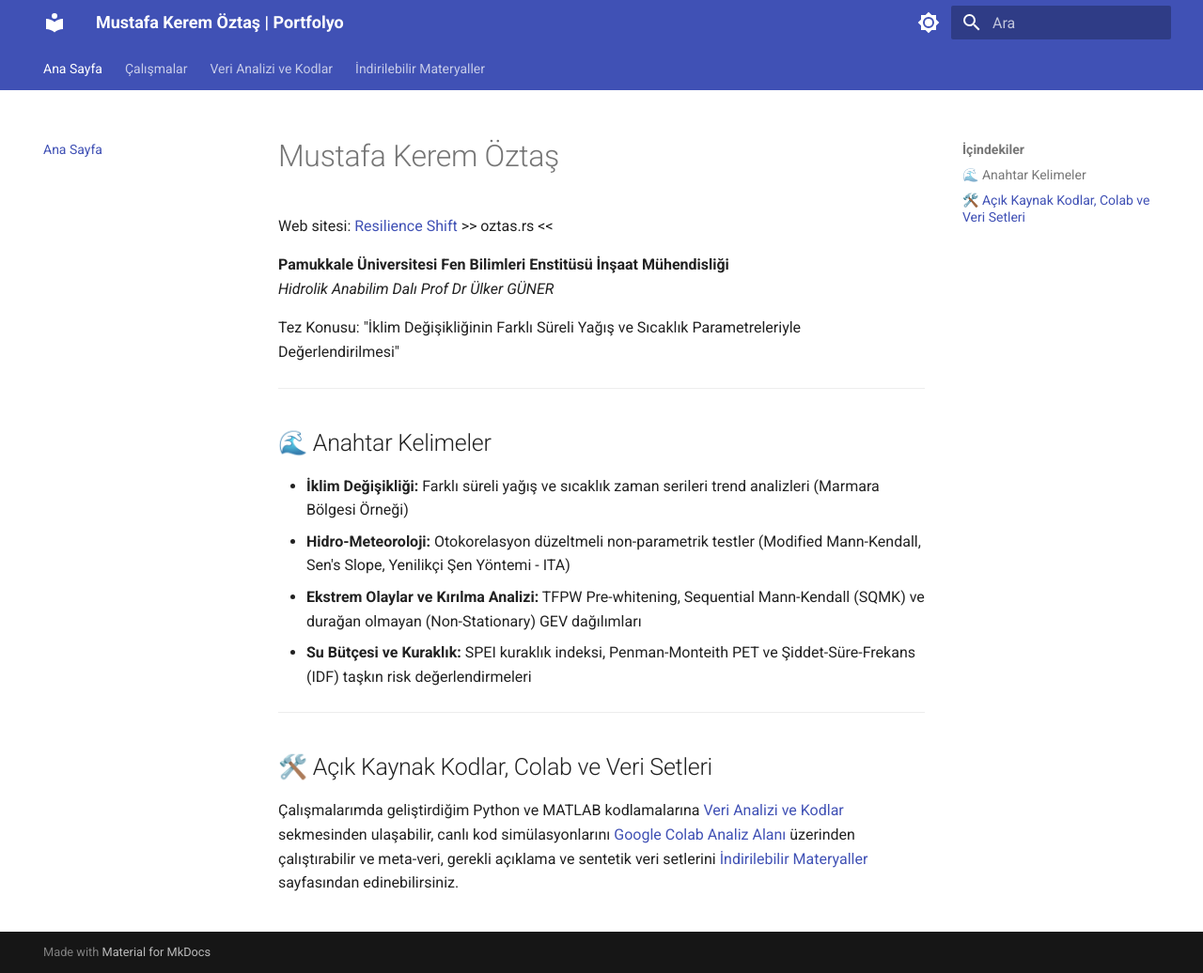
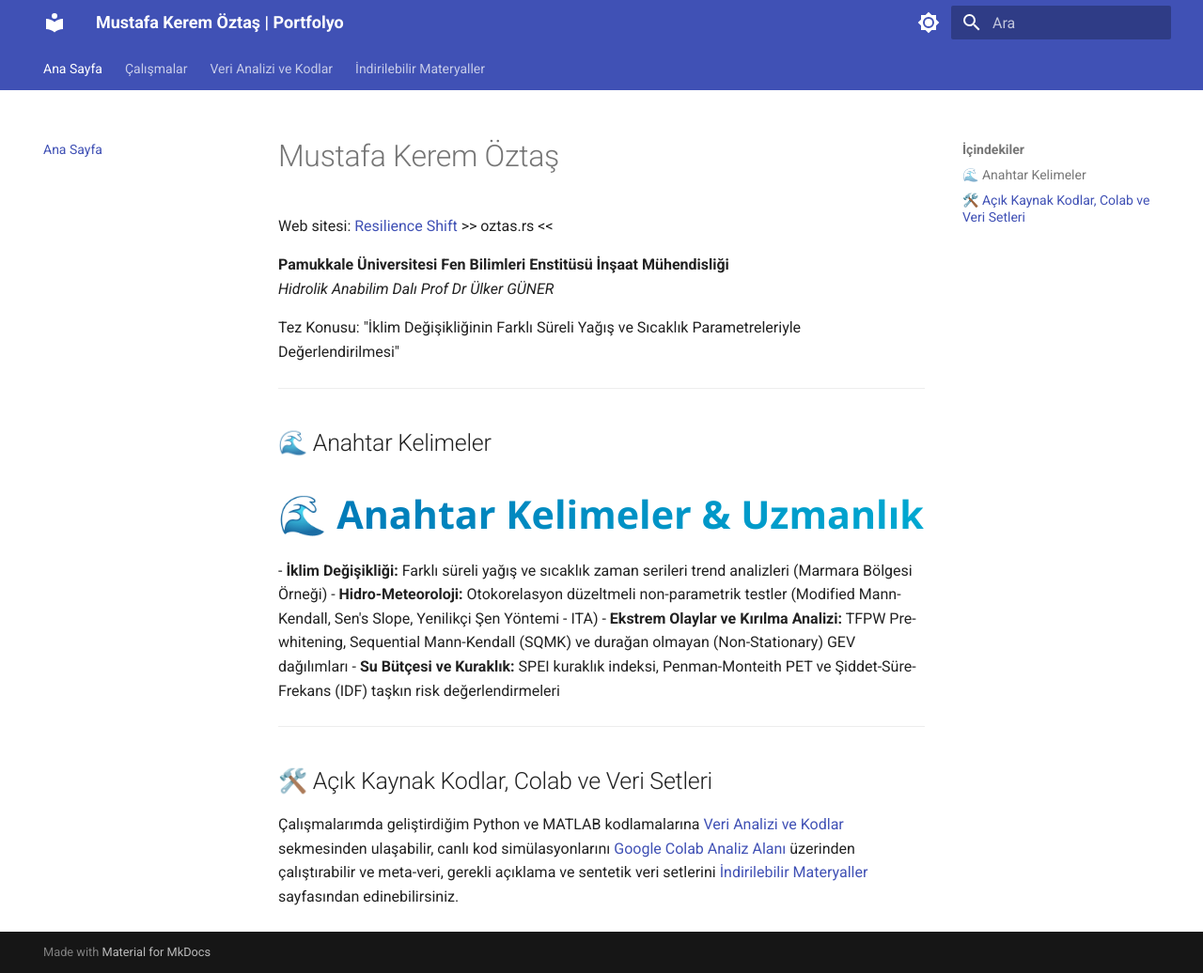
Before and after one commit to mkoztas/mkoztas.github.io, an MkDocs documentation site: the page built from docs/index.md, in a window 1280 px wide and 1036 px high. Shown: the whole window at 94% size. Built offline with MkDocs 1.6.1 and Material for MkDocs 9.7.7, drawn with Linux system fonts in a browser that asks for light colours.

Commit message:
Update index.md

```diff
--- a/docs/index.md
+++ b/docs/index.md
@@ -17,7 +17,17 @@ Tez Konusu: "İklim Değişikliğinin Farklı Süreli Yağış ve Sıcaklık Par
 -->
 ---
 ## 🌊 Anahtar Kelimeler
-
+<svg xmlns="http://www.w3.org/2000/svg" viewBox="0 0 500 60" width="100%" height="60">
+  <defs>
+    <linearGradient id="grad1" x1="0%" y1="0%" x2="100%" y2="0%">
+      <stop offset="0%" style="stop-color:#0077B6;stop-opacity:1" />
+      <stop offset="100%" style="stop-color:#00B4D8;stop-opacity:1" />
+    </linearGradient>
+  </defs>
+  <text x="0" y="42" font-family="'Segoe UI', Roboto, Helvetica, sans-serif" font-size="30" font-weight="bold" fill="url(#grad1)">
+    🌊 Anahtar Kelimeler & Uzmanlık Alanları
+  </text>
+</svg>
 - **İklim Değişikliği:** Farklı süreli yağış ve sıcaklık zaman serileri trend analizleri (Marmara Bölgesi Örneği)
 - **Hidro-Meteoroloji:** Otokorelasyon düzeltmeli non-parametrik testler (Modified Mann-Kendall, Sen's Slope, Yenilikçi Şen Yöntemi - ITA)
 - **Ekstrem Olaylar ve Kırılma Analizi:** TFPW Pre-whitening, Sequential Mann-Kendall (SQMK) ve durağan olmayan (Non-Stationary) GEV dağılımları
```
